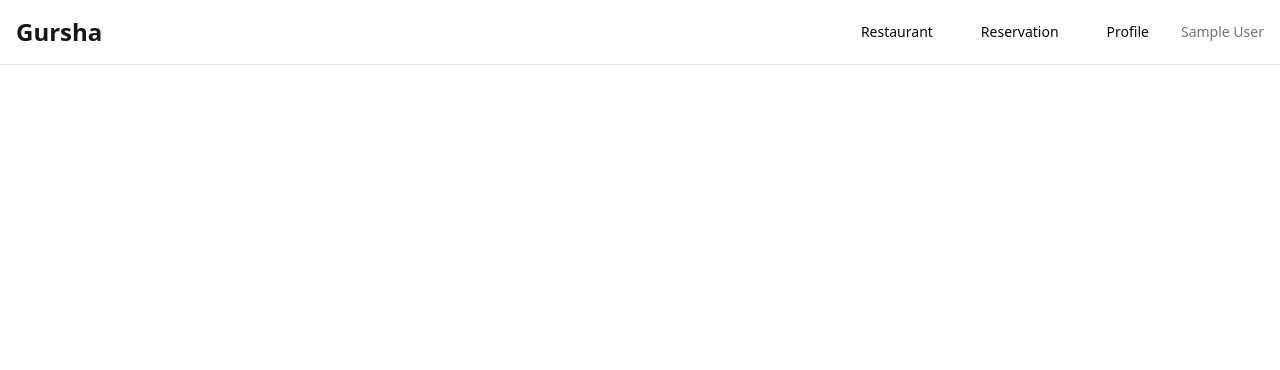
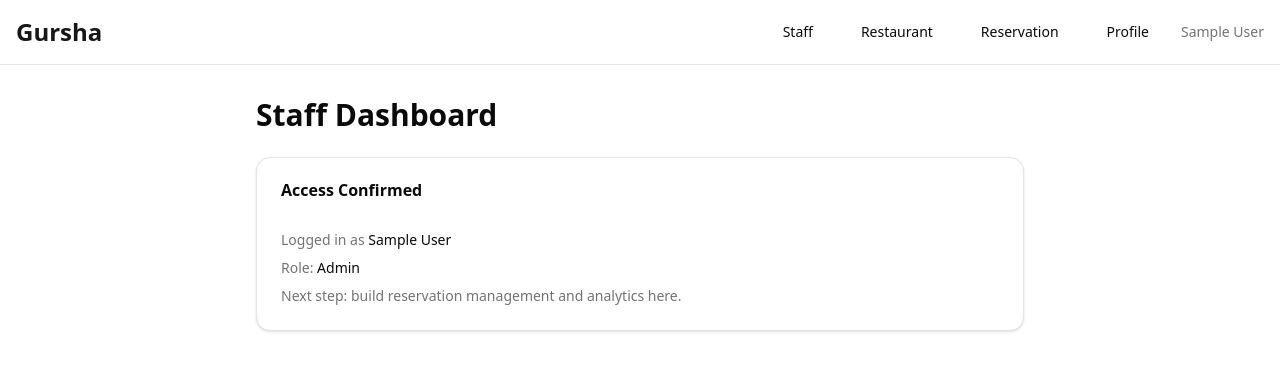
Before and after one commit to dag12y/Gursha, a React (Vite) app in the folder client/: page /staff in a window 1280 px wide. Shown: the top 370 px of the page. Built offline with nearby package versions, Linux system fonts and the light colour scheme; no server answers; sample sign-in values are in the browser's storage.

Commit message:
feat: add staff dashboard and access control with navigation updates

```diff
--- a/client/src/components/Navbar.jsx
+++ b/client/src/components/Navbar.jsx
@@ -17,6 +17,11 @@ export default function Navbar() {
     }, [isAuthenticated, user, refreshUser]);
 
     function handleNavClick(item) {
+        if (item === "Staff") {
+            navigate("/staff");
+            return;
+        }
+
         if (item === "Restaurant") {
             navigate("/restaurants");
             return;
@@ -48,7 +53,14 @@ export default function Navbar() {
                 <div className="flex items-center gap-4">
                     {isAuthenticated ? (
                         <>
-                            {["Restaurant", "Reservation", "Profile"].map((item) => (
+                            {[
+                                ...(user?.role === "staff" || user?.role === "admin"
+                                    ? ["Staff"]
+                                    : []),
+                                "Restaurant",
+                                "Reservation",
+                                "Profile",
+                            ].map((item) => (
                                 <Button
                                     key={item}
                                     variant="ghost"
--- /dev/null
+++ b/client/src/components/StaffRoute.jsx
@@ -0,0 +1,61 @@
+import { useEffect, useState } from "react";
+import { Navigate, useLocation } from "react-router-dom";
+import { useAuth } from "@/context/AuthContext";
+
+export default function StaffRoute({ children }) {
+    const { isAuthenticated, user, refreshUser } = useAuth();
+    const location = useLocation();
+    const [checkingUser, setCheckingUser] = useState(
+        Boolean(isAuthenticated && !user),
+    );
+
+    useEffect(() => {
+        let isMounted = true;
+
+        async function ensureUserLoaded() {
+            if (!isAuthenticated || user) {
+                if (isMounted) {
+                    setCheckingUser(false);
+                }
+                return;
+            }
+
+            try {
+                await refreshUser();
+            } catch {
+                // ProtectedRoute/AuthContext handles invalid token flow.
+            } finally {
+                if (isMounted) {
+                    setCheckingUser(false);
+                }
+            }
+        }
+
+        ensureUserLoaded();
+
+        return () => {
+            isMounted = false;
+        };
+    }, [isAuthenticated, user, refreshUser]);
+
+    if (!isAuthenticated) {
+        return <Navigate to="/login" replace state={{ from: location }} />;
+    }
+
+    if (checkingUser) {
+        return (
+            <div className="container mx-auto px-4 py-8 text-sm text-muted-foreground">
+                Loading staff access...
+            </div>
+        );
+    }
+
+    const role = user?.role;
+    const canAccessStaff = role === "staff" || role === "admin";
+
+    if (!canAccessStaff) {
+        return <Navigate to="/restaurants" replace />;
+    }
+
+    return children;
+}
--- /dev/null
+++ b/client/src/pages/staff/StaffHome.jsx
@@ -0,0 +1,29 @@
+import { Card, CardContent, CardHeader, CardTitle } from "@/components/ui/card";
+import { useAuth } from "@/context/AuthContext";
+
+export default function StaffHomePage() {
+    const { user } = useAuth();
+
+    return (
+        <div className="container mx-auto px-4 py-8">
+            <div className="max-w-3xl mx-auto space-y-6">
+                <h1 className="text-3xl font-bold">Staff Dashboard</h1>
+
+                <Card>
+                    <CardHeader>
+                        <CardTitle>Access Confirmed</CardTitle>
+                    </CardHeader>
+                    <CardContent className="space-y-2 text-sm text-muted-foreground">
+                        <p>
+                            Logged in as <span className="font-medium text-foreground">{user?.name || "Staff"}</span>
+                        </p>
+                        <p>
+                            Role: <span className="font-medium text-foreground capitalize">{user?.role || "staff"}</span>
+                        </p>
+                        <p>Next step: build reservation management and analytics here.</p>
+                    </CardContent>
+                </Card>
+            </div>
+        </div>
+    );
+}
--- a/client/src/routes/AppRouter.jsx
+++ b/client/src/routes/AppRouter.jsx
@@ -6,6 +6,8 @@ import ReserveRestaurantPage from "../pages/diner/ReserveRestaurant";
 import MyReservationsPage from "../pages/diner/MyReservations";
 import ProfilePage from "../pages/diner/Profile";
 import ProtectedRoute from "../components/ProtectedRoute";
+import StaffRoute from "../components/StaffRoute";
+import StaffHomePage from "../pages/staff/StaffHome";
 
 function AppRouter() {
     return (
@@ -45,6 +47,14 @@ function AppRouter() {
                     </ProtectedRoute>
                 }
             />
+            <Route
+                path="/staff"
+                element={
+                    <StaffRoute>
+                        <StaffHomePage />
+                    </StaffRoute>
+                }
+            />
         </Routes>
     );
 }
```
